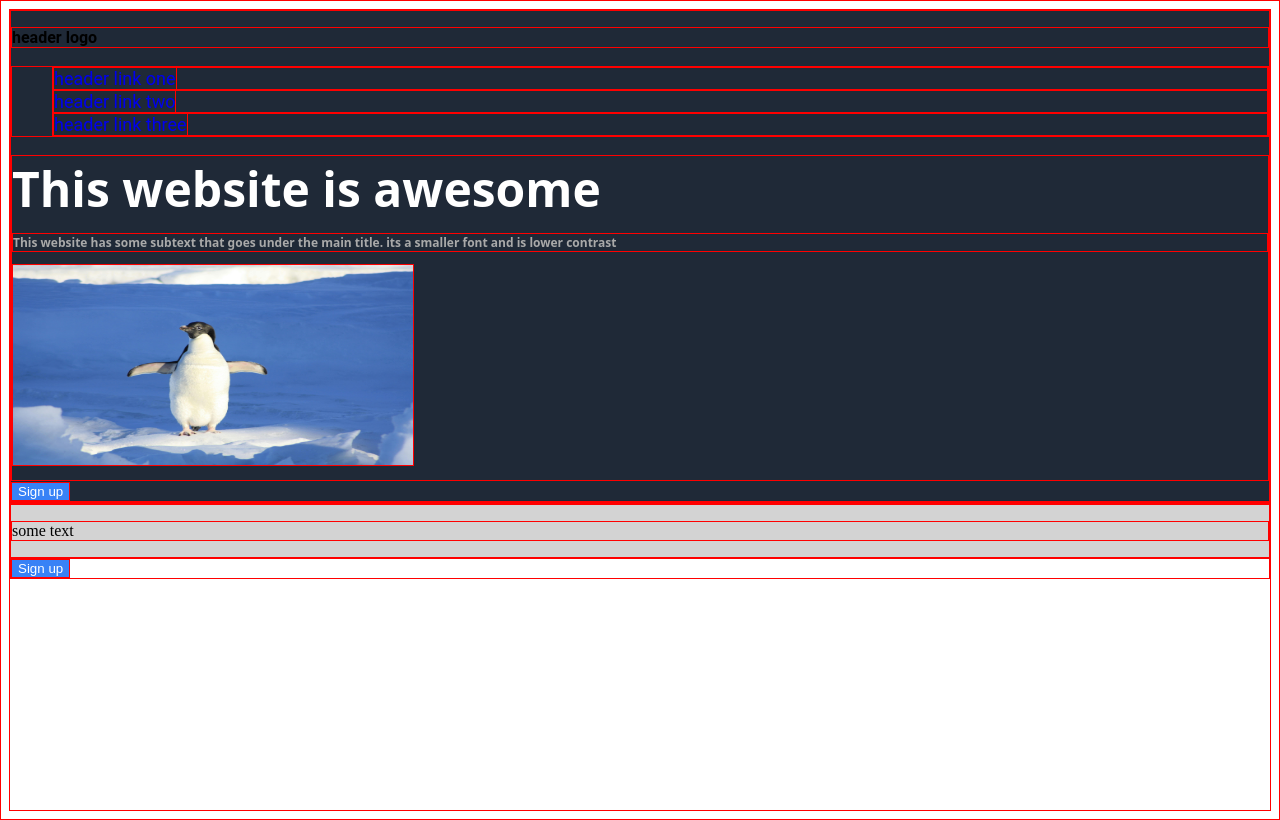
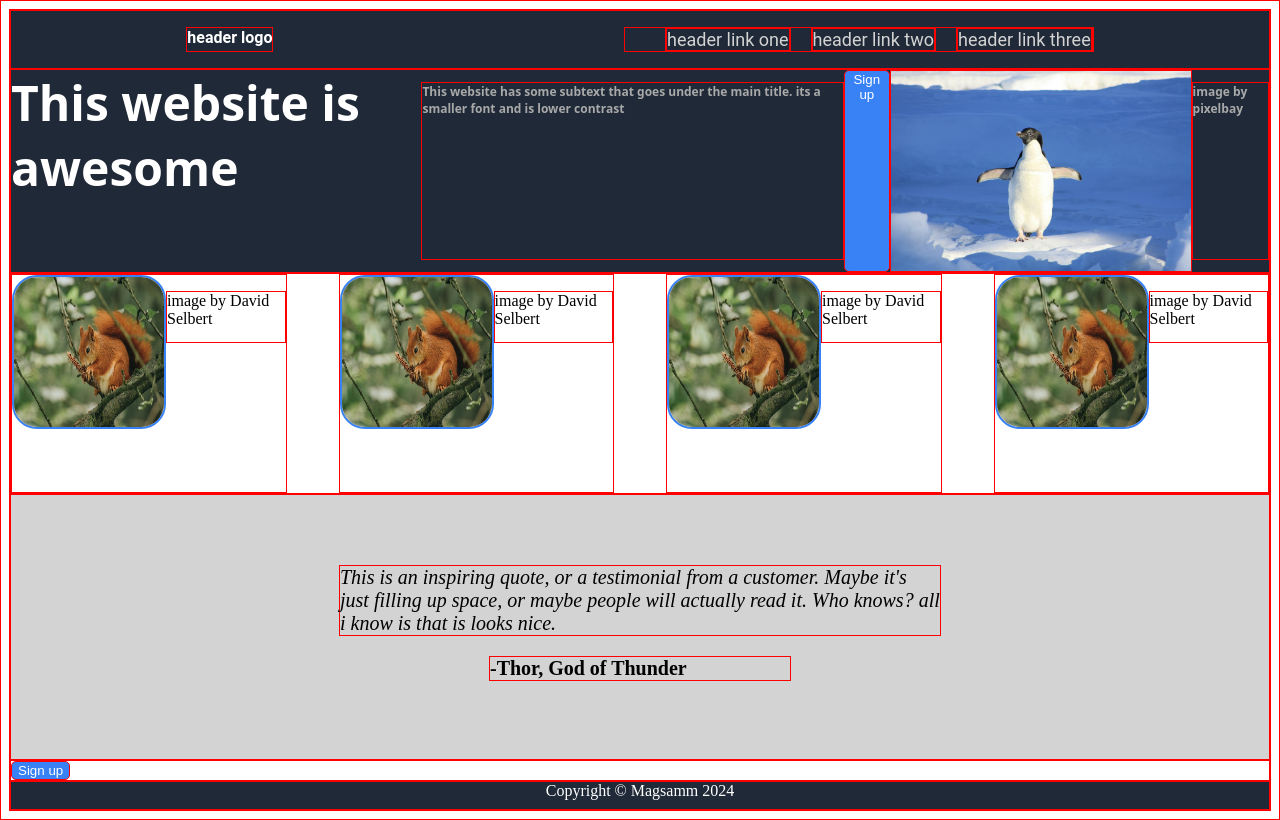
Before and after one commit to Magsamm/landing-page, a plain HTML site: page index.html in a window 1280 px wide. Drawn offline with Linux system fonts and the light colour scheme.

Commit message:
some progress made on landing page :')

```diff
--- a/index.html
+++ b/index.html
@@ -15,27 +15,50 @@
             <li><a href="#">header link two</a></li>
             <li><a href="#">header link three</a></li>
         </ul>
+    </div>
 
         <div class="page-top">
+
             <!--this website is awesome, etc, with placeholder for image  -->
+            <!-- set min and max height for containers? -->
             This website is awesome
             <p>This website has some subtext that goes under the main title. its a smaller font and is lower contrast</p>
+            <button>Sign up</button>
+
             <img src="./images/pexels-pixabay-86405.jpg">
+            <p>image by pixelbay</p>
             <!-- sign up button at bottom -->
 
-            </div>
-            <button>Sign up</button>
     </div>
 
     <div class="page-middle">
         <!-- 4 boxes with some information under it. -->
+        <title>Some random information</title>
+        <div class="info">
+        <img src="./images/pexels-davidohboy-9542701.jpg">
+        <p>image by David Selbert</p>
+    </div>
+    <div class="info">
+        <img src="./images/pexels-davidohboy-9542701.jpg">
+        <p>image by David Selbert</p>
+    </div>
+        <div class="info">
+        <img src="./images/pexels-davidohboy-9542701.jpg">
+        <p>image by David Selbert</p>
+    </div>
 
+    <div class="info">
+        <img src="./images/pexels-davidohboy-9542701.jpg">
+        <p>image by David Selbert</p>
+    </div>
     </div>
 
     <div class="quote">
         <!-- use span for signature at bottom? -->
-        <p>some text</p>
+        <p>This is an inspiring quote, or a testimonial from a customer. Maybe it's just filling up space, or maybe people will actually read it. Who knows? all i know is that is looks nice. </p>
+        <span>-Thor, God of Thunder</span>
     </div>
+
 
     <div class="signup">
         <button>Sign up</button>
@@ -43,5 +66,9 @@
     </div>
     </div>
 
+    <footer>
+        Copyright &copy; Magsamm 2024
+    </footer>
+
 </body>
 </html>
--- a/style.css
+++ b/style.css
@@ -6,50 +6,121 @@ body {
   height: 100vh;
   display: flex;
   flex-direction: column;
+}
 
-}
 a {
+  font-weight: normal;
   text-decoration: none;
+  font-size: 18px;
+  color: lightgray;
 }
 
 ul {
   list-style: none;
+  gap: 20px;
+  display: flex;
+
 }
 
 img {
   width: 400px;
   height: 200px;
+  display: flex;
 }
 
+.page-middle img {
+  /* https://www.w3schools.com/css/css3_borders.asp */
+  height: 150px;
+  width: 150px;
+  border: 2px solid #3882f6;
+  border-radius: 25px;
+}
+
+
 button {
-    background-color: #3882F6;
+  display: flex;
+  background-color: #3882f6;
   color: white;
+  border-radius: 5px;
+  border: px solid #3882f6;
+
 }
 
 .header {
+  display: flex;
+  justify-content: space-around;
   font-family: Roboto;
   font-weight: bold;
-    background-color: #1F2937;
-
+  color: white;
+  background-color: #1f2937;
 }
 
 .page-top {
-    font-family: system-ui, -apple-system, BlinkMacSystemFont, 'Segoe UI', Roboto, Oxygen, Ubuntu, Cantarell, 'Open Sans', 'Helvetica Neue', sans-serif;
+  display: flex;
+  font-family: system-ui, -apple-system, BlinkMacSystemFont, "Segoe UI", Roboto,
+    Oxygen, Ubuntu, Cantarell, "Open Sans", "Helvetica Neue", sans-serif;
   font-size: 48px;
+  background-color: #1f2937;
   font-weight: bold;
   color: white;
 }
 
 .page-top p {
+  display: flex;
   font-size: 12px;
   color: darkgray;
 }
 
-.nav {
-    font-size: 18px;
-    font-weight: normal;
+.page-middle {
+  display: flex;
+  justify-content: center;
+  gap: 52px;
+  height: 400px;
+  background-color: white;
+}
+
+.info {
+  display: flex;
+}
+
+.page-middle p {
+  display: flex;
+  flex-direction: column;
+  height: 50px;
 }
 
 .quote {
+  display: flex;
+  height: 300px;
+  flex-direction: column;
+  align-items: center;
+  flex-wrap: wrap;
+  padding: 50px;
   background-color: lightgray;
 }
+
+.quote p {
+  font-size: 20px;
+  font-style: italic;
+  align-items: center;
+  display: flex;
+  width: 600px;
+  justify-content: space-around;
+}
+
+span {
+  display: flex;
+  justify-content: lex-end;
+  width: 300px;
+  font-size: 20px;
+  font-weight: bold;
+
+}
+
+footer {
+  display: flex;
+  background-color: #1f2937;
+  color: white;
+  height: 50px;
+  justify-content: center;
+}
```
Also changed, not shown: images/pexels-davidohboy-9542701.jpg (added). Lines whose indentation alone changed are shown as unchanged.
